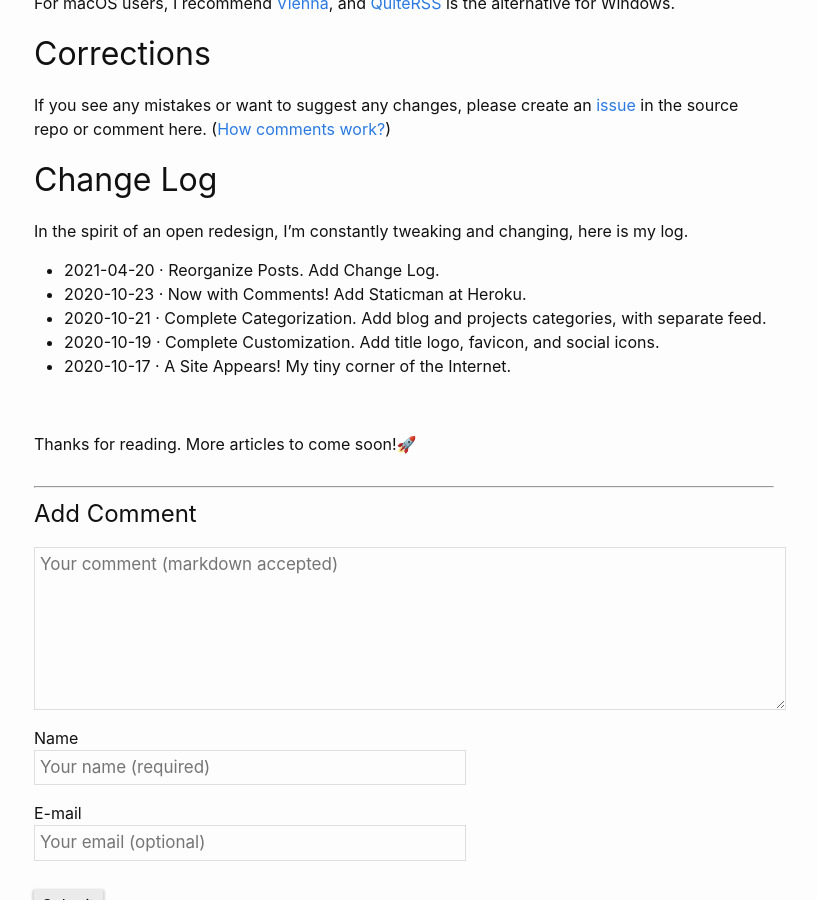
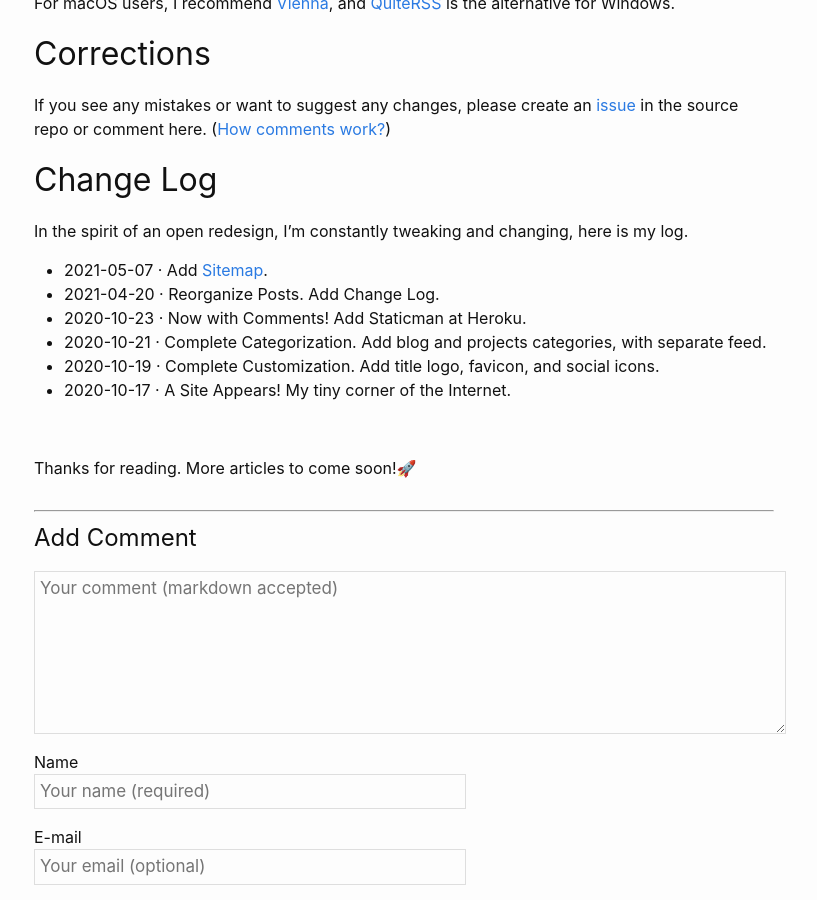
Before and after one commit to qiaohuang/qiaohuang.github.io, a Jekyll site: the page built from _posts/2020-10-17-about-the-site.markdown, in a window 1280 px wide and 900 px high, scrolled down 1120 px. Shown: the whole window, without its empty margins (236-1053 px from the left). Built offline with Jekyll 4.4.1, drawn with Linux system fonts in a browser that asks for light colours; nearby versions of some CDN libraries.

Commit message:
Update about site

```diff
--- a/_posts/2020-10-17-about-the-site.markdown
+++ b/_posts/2020-10-17-about-the-site.markdown
@@ -45,6 +45,7 @@ If you see any mistakes or want to suggest any changes, please create an [issue]
 
 In the spirit of an open redesign, I'm constantly tweaking and changing, here is my log.
 
+- 2021-05-07 · Add [Sitemap](https://a254311.sitemaphosting7.com/4229114/sitemap.html).
 - 2021-04-20 · Reorganize Posts. Add Change Log.
 - 2020-10-23 · Now with Comments! Add Staticman at Heroku.
 - 2020-10-21 · Complete Categorization. Add blog and projects categories, with separate feed.
```
